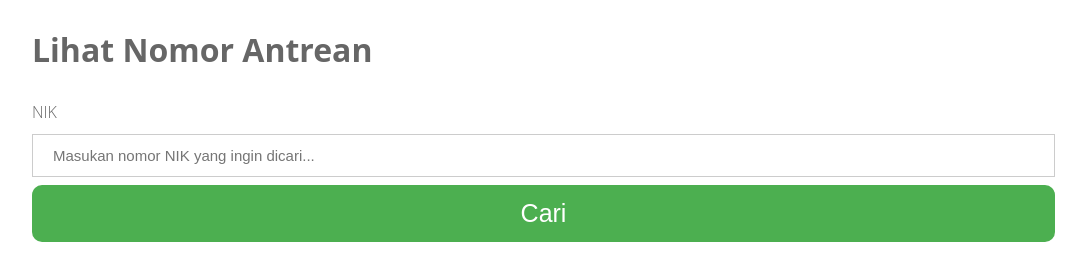
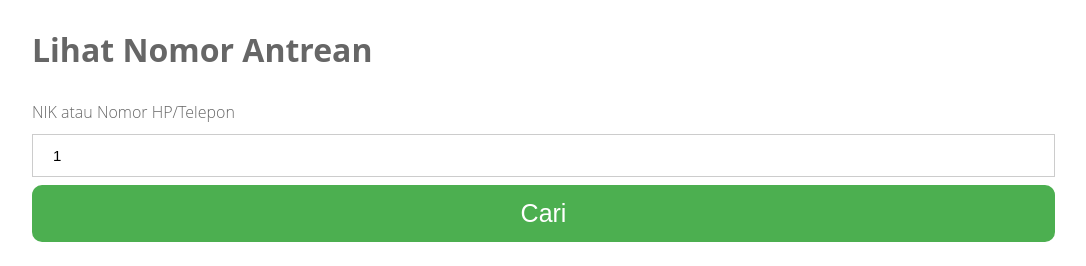
Before and after one commit to PramastaRR/tugas_web, a PHP site: page /lihatantri.php?search=1 in a window 1280 px wide. Shown: the part 63-329 px from the top of the page, without its empty margins (68-1154 px from the left). Run offline with PHP 8.4, Linux system fonts and the light colour scheme; data comes from the database, SQL or seed files in the repository; tables that the repository leaves empty hold one stand-in row (values such as "Sample post"); data that the repository does not hold is empty.

Commit message:
Penambahan fitur pencarian melalui nomor HP/telepon

```diff
--- a/insertdata.php
+++ b/insertdata.php
@@ -152,7 +152,7 @@ $conn->query("
             <label>
                 <h1>Pendaftaran berhasil dilakukan.</h1>
             </label>
-            <form action="/tugas_web/lihatantri.php/?nik=<?= $nik?>" method="post">
+            <form action="/tugas_web/lihatantri.php/?search=<?= $nik?>" method="post">
                 <button type="submit">Lihat nomor antrean</button>
             </form>
         </div>
--- a/lihatantri.php
+++ b/lihatantri.php
@@ -285,11 +285,12 @@ include "connection.php";
                 </label>
                 <div class="nik">
 
-                            <label class="control-label">NIK</label>
+                            <label class="control-label">NIK atau Nomor HP/Telepon</label>
                         </div>
                         <div class="col-md-3">
                             <form>
-                            <input type="text" name="nik" placeholder="Masukan nomor NIK yang ingin dicari..." value="<?= $_GET['nik']?>">
+                            <input type="text" name="search" placeholder="Masukan nomor NIK atau Nomor HP/Telepon yang ingin dicari..."
+                                value="<?= $_GET['search']?>">
                             <button type="submit">Cari</button>
                             </form>
                         </div>
@@ -311,10 +312,15 @@ include "connection.php";
 
                             </tr>
 <?
-if (!empty($_GET['nik'])){
-    $nik = $_GET['nik'];
+if (!empty($_GET['search'])){
+    $search = $_GET['search'];
     for ($i=1; $i<=5; $i++){
-        $hasil_pencarian = $conn -> query("select * from antrean_poli{$i} A left join poli B on A.id_poli = B.id_poli where nik='{$nik}'");
+        $hasil_pencarian = $conn -> query("
+            select * from antrean_poli{$i}
+            A left join poli B
+            on A.id_poli = B.id_poli
+            where nik='{$search}' or notelp='{$search}'
+        ");
         while ($rows = $hasil_pencarian -> fetch_assoc()){
 
 ?>
```
